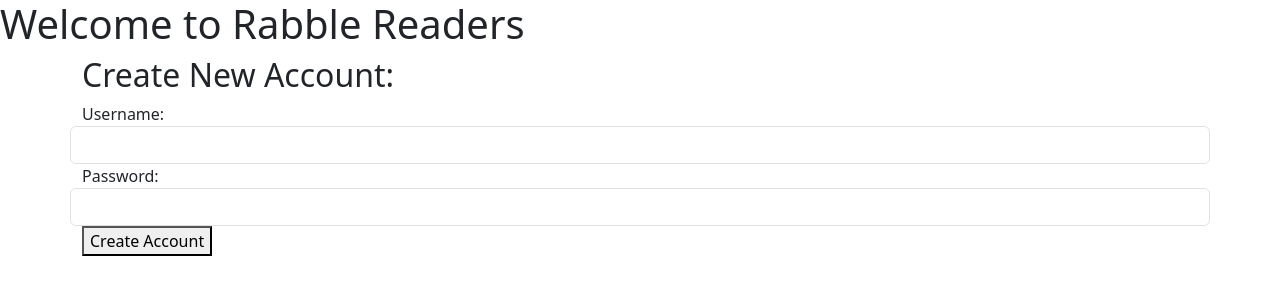
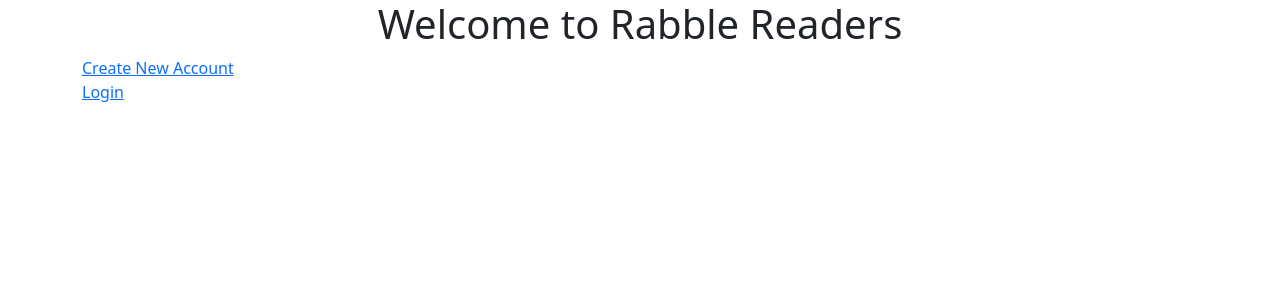
Before and after one commit to Nicole-Boettcher/rabblereaders, a React (Create React App) app: page / in a window 1280 px wide. Shown: the top 300 px of the page. Built offline with nearby package versions, Linux system fonts and the light colour scheme.

Commit message:
Login and Create new user work with half decent error handling - needs more refinement

```diff
--- a/src/App.js
+++ b/src/App.js
@@ -4,6 +4,7 @@ import LoginScreen from "./Components/LoginScreen";
 import HomeScreen from "./Components/HomeScreen";
 import CreateClubScreen from "./Components/CreateClubScreen";
 import CreateAccountScreen from "./Components/CreateAccountScreen";
+import WelcomeScreen from "./Components/WelcomeScreen";
 
 function App() {
   //holds {username, password}, needs to be verified once server is running
@@ -27,12 +28,17 @@ function App() {
   return (
     <BrowserRouter>
       <div className="App">
-        <h1>Welcome to Rabble Readers</h1>
+        <h1 style={{ textAlign: 'center' }}>Welcome to Rabble Readers</h1>
 
         <Routes>
           <Route
             exact
             path="/"
+            element={<WelcomeScreen/>}
+          />
+          <Route
+            exact
+            path="/createAccount"
             element={<CreateAccountScreen updateLoginData={updateLoginData}/>}
           />
           <Route
--- a/src/Components/CreateAccountScreen.js
+++ b/src/Components/CreateAccountScreen.js
@@ -9,13 +9,13 @@ function CreateAccountScreen(props) {
   const [username, setUsername] = useState("");
   const [password, setPassword] = useState("");
   const [response, setResponse] = useState([]);
-  const [IDCount, setIDCount] = useState(3);
+  const [IDCount, setIDCount] = useState(6);
   const [usernameTaken, setUsernameTaken] = useState(false);
   const [passwordError, setPasswordError] = useState(false);
+  const [createAccountSuccess, setCreateAccountSuccess] = useState(false);
 
 
   const sendCreateData = () => {
-    props.updateLoginData({ username: username, password: password });
 
     //before sending data it should check the db and see if there are any usernames that match
 
@@ -43,14 +43,19 @@ function CreateAccountScreen(props) {
       requestOptions
     )
       .then((response) => response.json())
-      .then((data) => setResponse(data.body))
+      .then((data) => {
+        setResponse(data.body)
+        if (data.statusCode == 200){
+          props.updateLoginData({ username: username, password: password });
+          setIDCount(IDCount + 1);
+          setCreateAccountSuccess(true);
+        } else {
+          console.error("ERROR");
+          setUsername("");
+          setPassword("");
+        }
+      })
       .catch((error) => console.error("Error making POST request:", error));
-
-      console.log(response)
-      setIDCount(IDCount + 1);
-      setUsername("");
-      setPassword("");
-
 
   };
 
@@ -61,14 +66,11 @@ function CreateAccountScreen(props) {
 
     //before sending data it should check the db and see if there are any usernames that match
     const dataToSend = {
-        "itemID": "",
         "itemType": "User",
         "username": username,
-        "password": password,
         "operation": "Query"
     }
 
-    console.log(dataToSend);
     console.log(JSON.stringify(dataToSend))
 
     const requestOptions = {
@@ -107,10 +109,6 @@ function CreateAccountScreen(props) {
       })
       .catch((error) => console.error("Error making POST request:", error));
 
-      <Link to="/home">
-        Account Created! Continue
-      </Link>
-
   };
 
   return (
@@ -139,6 +137,7 @@ function CreateAccountScreen(props) {
       <button onClick={validateData}>Create Account</button>
       {usernameTaken ? <p>Username is taken, please enter a new username.</p> : null}
       {passwordError ? <p>Password must be longer than 5 characters.</p> : null}
+      {createAccountSuccess ? <Link to="/home">Success! Click to Continue</Link> : null}
 
       {/* <ul>
         {response.map((user) => (
--- a/src/Components/CreateClubScreen.js
+++ b/src/Components/CreateClubScreen.js
@@ -11,7 +11,7 @@ function CreateClubScreen(props) {
 
   return (
     <div className="container">
-      <p>Create a New Club:</p>
+      <h2>Create a New Club:</h2>
 
       <div className="row">
         <label htmlFor="name-field">Club Name: </label>
--- a/src/Components/HomeScreen.js
+++ b/src/Components/HomeScreen.js
@@ -2,11 +2,14 @@ import React from "react";
 import { Link } from "react-router-dom";
 
 function HomeScreen(props) {
+
+  //when this page first loads, it should take the user data and fetch the profile from the db so it is saved
+
   return (
     <div>
       <h1>Home Screen</h1>
-      <p>Username: {props.loginData.username}</p>
-      <p>Password: {props.loginData.password}</p>
+      <p style={{ textAlign: 'right' }}>Username: {props.loginData.username}</p>
+      <p style={{ textAlign: 'right' }}>Password: {props.loginData.password}</p>
 
       <p>Current Book Clubs:</p>
       <p>{props.clubData.name}</p>
--- a/src/Components/LoginScreen.js
+++ b/src/Components/LoginScreen.js
@@ -1,5 +1,5 @@
 import React from "react";
-//import { Link } from "react-router-dom";
+import { Link } from "react-router-dom";
 import { useState } from "react";
 
 function LoginScreen(props) {
@@ -7,19 +7,20 @@ function LoginScreen(props) {
   const [password, setPassword] = useState("");
   const [response, setResponse] = useState([]);
   const [IDCount, setIDCount] = useState(100);
+  const [loginSuccess, setLoginSuccess] = useState(false);
+  const [loginError, setLoginError] = useState(false);
+
 
   const sendLoginData = () => {
-    props.updateLoginData({ username: username, password: password });
 
+    setLoginError(false);
+    setLoginSuccess(false);
     const dataToSend = {
-        "itemID": IDCount,
         "itemType": "User",
         "username": username,
-        "password": password,
         "operation": "Query"
     }
 
-    console.log(dataToSend);
     console.log(JSON.stringify(dataToSend))
 
     const requestOptions = {
@@ -35,12 +36,22 @@ function LoginScreen(props) {
       requestOptions
     )
       .then((response) => response.json())
-      .then((data) => setResponse(data.body))
+      .then((data) => {
+        setResponse(data);
+        console.log(data.body);
+        console.log(JSON.stringify(data.body))
+        if (data.body.length == 1 && data.body[0].Password == password){
+          //login data is detected and user should be logged in
+          setLoginSuccess(true);
+        } else {
+          setLoginError(true);
+        }
+      })
       .catch((error) => console.error("Error making POST request:", error));
 
-      console.log(response)
+
       setIDCount(IDCount + 1);
-
+      props.updateLoginData({ username: username, password: password });
 
   };
 
@@ -70,15 +81,16 @@ function LoginScreen(props) {
       {/* <Link to="/home" onClick={sendLoginData}>
         Enter
       </Link> */}
-      <button onClick={sendLoginData}>Enter</button>
-
-      <ul>
+      <button onClick={sendLoginData}>Login</button>
+      {loginSuccess ? <Link to="/home">Success! Click to Continue</Link> : null}
+      {loginError ? <p>Error: Username or password incorrect, please try again</p> : null}
+      {/* <ul>
         {response.map((user) => (
           <li key={user.ItemID}>
             Username: {user.Username}, Password: {user.Password}
           </li>
         ))}
-      </ul>
+      </ul> */}
 
     </div>
   );
--- /dev/null
+++ b/src/Components/WelcomeScreen.js
@@ -0,0 +1,16 @@
+import React from "react";
+import { Link } from "react-router-dom";
+import { useState } from "react";
+
+function WelcomeScreen(props) {
+  return (
+    <div className="container">
+      <div className="row">
+        <Link to="/createAccount">Create New Account</Link>
+        <Link to="/login">Login</Link>
+      </div>
+    </div>
+  );
+}
+
+export default WelcomeScreen;
```
